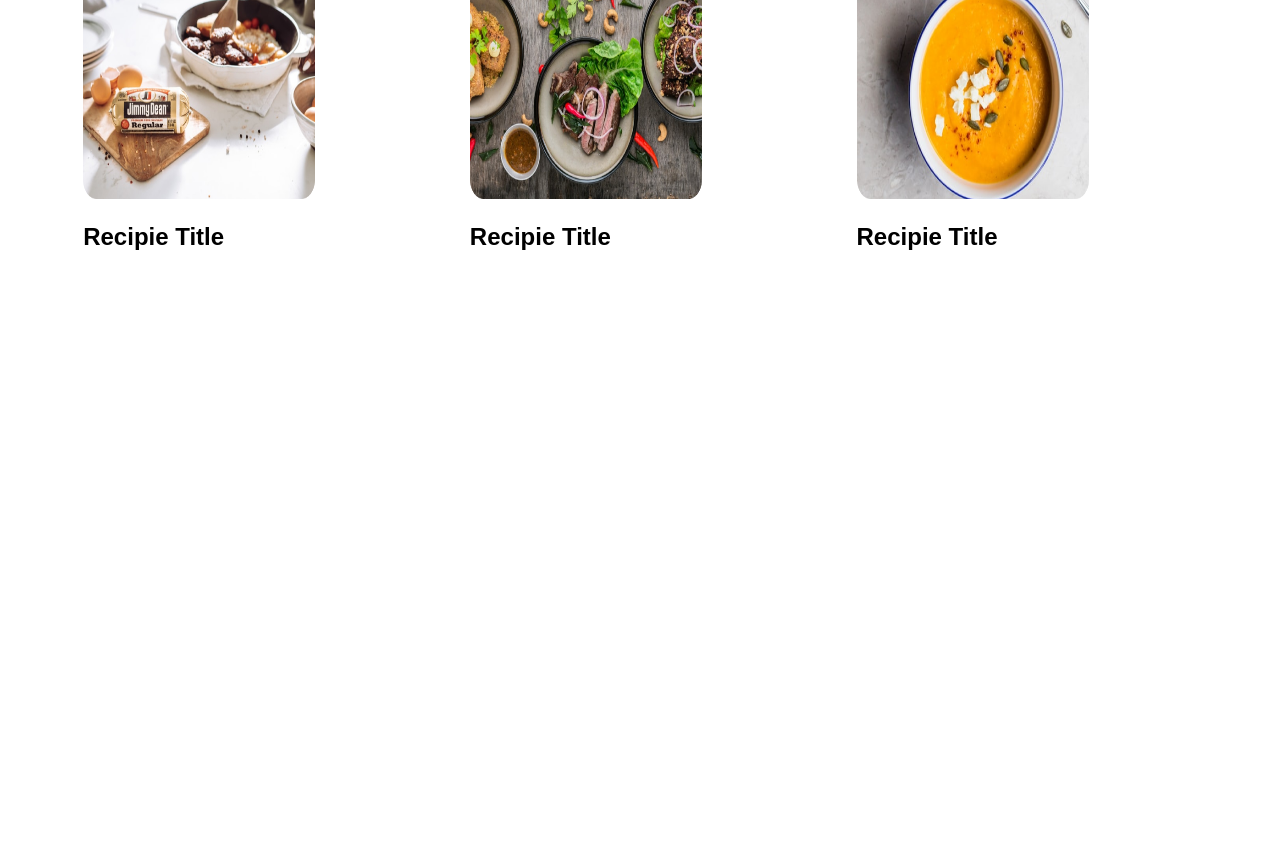
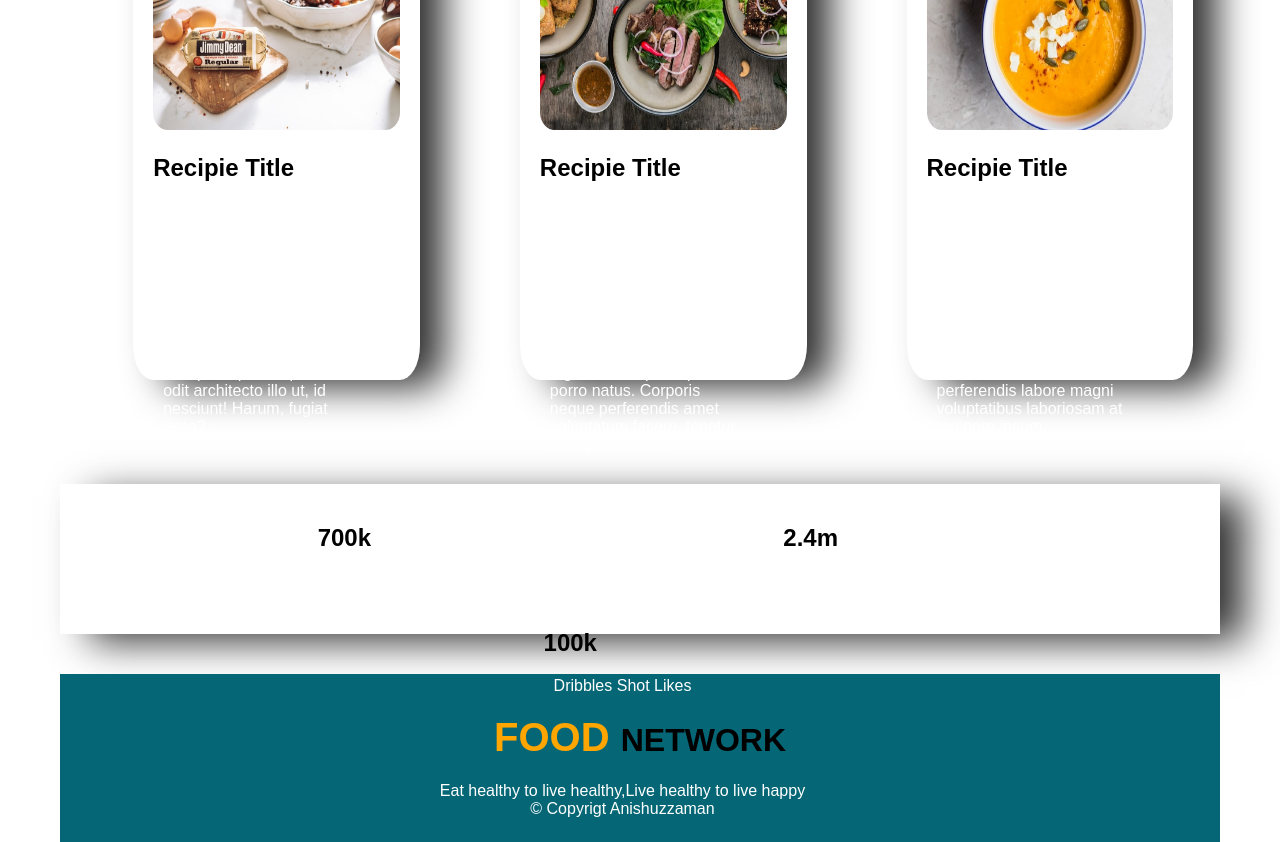
Before and after one commit to Anisxaman/Assignment_food_network, a plain HTML site: page index.html in a window 1280 px wide. Shown: the part 1663-2505 px from the top of the page. Before the commit the page ends 2195 px from the top, so only its background shows below. Drawn offline with Linux system fonts and the light colour scheme.

Commit message:
version-4

```diff
--- a/index.html
+++ b/index.html
@@ -63,7 +63,8 @@
 
                 </header>
                 <p>
-
+                    Lorem ipsum, dolor sit amet consectetur adipisicing elit. Maxime, odio!
+                    Lorem ipsum dolor sit amet consectetur adipisicing elit. Minus ullam autem sunt tempore veritatis consequuntur, numquam dolor dolores excepturi quasi repellat odit architecto illo ut, id nesciunt! Harum, fugiat esse?
                 </p>
 
             </div>
@@ -75,7 +76,8 @@
 
                 </header>
                 <p>
-
+                    Lorem ipsum, dolor sit amet consectetur adipisicing elit. Exercitationem, cum?
+                    Lorem ipsum dolor sit amet consectetur adipisicing elit. Voluptates explicabo molestias, culpa laborum perferendis non fugiat vel tempore quia porro natus. Corporis neque perferendis amet voluptatum facere, tenetur ea reprehenderit.
                 </p>
 
             </div>
@@ -87,7 +89,8 @@
 
                 </header>
                 <p>
-
+                    Lorem, ipsum dolor sit amet consectetur adipisicing elit. Dolorem, placeat?
+                    Lorem ipsum dolor sit, amet consectetur adipisicing elit. Mollitia officiis possimus quod sequi vel aperiam amet corporis quas! Quas omnis molestias natus perferendis labore magni voluptatibus laboriosam at tempore ipsum.
                 </p>
 
             </div>
@@ -96,6 +99,49 @@
 
 
 
+        <section class="public-reach">
+            <div class="public-reach-items" style="margin:0 120px;padding: 20px;">
+                <h1>700k</h1>
+                <p>Youtube Subscription</p>
+            </div>
+            <div class="public-reach-items" style="margin:0 120px;">
+                <h1>2.4m</h1>
+                <p>Instagram Followers</p>
+            </div>
+            <div class="public-reach-items" style="margin:0 120px;">
+                <h1>100k</h1>
+                <p>Dribbles Shot Likes</p>
+            </div>
+
+        </section>
+
+
+
+
+      <footer>
+
+        <div class="header-text">
+            <h1><span>FOOD </span> NETWORK</h1>
+            <p>Eat healthy to live healthy,Live healthy to live happy</p>
+            <p >&copy; Copyrigt Anishuzzaman</p>
+
+        </div>
+
+
+
+
+          <div class="social-link">
+            <a href="#"><i class="fab fa-2x fa-facebook"></i></a>
+            <a href="#"><i class="fab fa-2x fa-youtube"></i></a>
+            <a href="#"><i class="fab fa-2x fa-instagram"></i></a>
+            <a href="#"><i class="fab fa-2x fa-twitter"></i></a>
+
+
+
+          </div>
+      </footer>
+
+
     </div>
 
 </body>
--- a/style.css
+++ b/style.css
@@ -17,15 +17,17 @@
         height: 500px;
         padding-bottom: 150px;
     }
-
-
-    .half-width{
-        width:40%;
-
-        margin-left: 49px;
-        padding-left: 2%;
+    p{
+        color: dimgray;
+        padding-right: 35px;
+        margin-bottom: 55px;
+        margin-top: 35px;
 
     }
+  h1 span{
+      font-size:40px;
+  }
+
 
 
 
@@ -38,16 +40,14 @@
         padding: 2%;
     }
 
-    p{
-        color: dimgray;
-        padding-right: 35px;
-        margin-bottom: 55px;
-        margin-top: 35px;
+    .half-width{
+        width:40%;
+
+        margin-left: 49px;
+        padding-left: 2%;
 
     }
-  h1 span{
-      font-size:40px;
-  }
+
 
     .anchor-button{
         text-decoration: none;
@@ -58,7 +58,7 @@
         font-weight: 700;
     }
 
-
+    /* ---------------------about_me_section starts --------------------------------*/
 
     .about_me_section{
         display: flex;
@@ -80,20 +80,110 @@
         margin: 0 20rem;
     }
 
+    /* ----------------------------------about_me_section starts -------------------------*/
 
+
+    /* -----------------------------------------------cards design starts --------------------------*/
 
     .cards{
         display: flex;
         padding: 2%;
         width: 100%;
+        box-shadow: 2px 4x 7px white;
     }
 
     .card-item{
         width: 45%;
+        padding: 20px;
+        box-shadow: 27px 10px 38px -3px rgb(0 0 0 / 81%);
+        margin: 0 50px;
+        border-radius: 7%;
 
     }
 
+
+
+
     .card-item img{
-        width: 60%;
+        width: 100%;
         height: 50%;
     }
+
+        /* -----------------------------------------------cards design ends --------------------------*/
+
+
+
+    /*------------------------------------- public-reach start---------------------- */
+
+    .public-reach{
+        display: flex;
+        width: 100%;
+        height: 0rem;
+
+         flex-wrap: wrap;
+         align-items: center;
+         justify-content: center;
+         box-shadow: 27px 10px 38px -3px rgb(0 0 0 / 81%);
+         margin-top: 80px;
+
+
+
+
+
+    }
+
+
+    public-reach-items{
+
+
+        width: 45%;
+        padding: 20px;
+        box-shadow:1px -1px 38px 14px rgb(0 0 0 / 81%);
+        margin: 0 50px;
+        border-radius: 7%;
+        align-items: center;
+    }
+
+    public-reach-items h1{
+        font-weight: bolder;
+    }
+
+
+    /*------------------------------------- public-reach end---------------------- */
+
+
+
+
+/* ---------------------------------footer start -------------------------*/
+
+    footer{
+        padding: 1% 10%;
+        background: #056676;
+        text-align: center;
+        margin-top: 40px;
+    }
+
+
+    footer a,p{
+        color: white;
+        margin: 0 10px;
+    }
+
+    footer a:hover{
+        color: black;
+    }
+
+    .social-link{
+        text-align: center;
+        display: block
+        margin: 0 20px;
+    }
+
+
+    .header-text{
+        margin: 30px 0;
+    }
+
+
+
+    /* --------------------footer end------------------------------------------------------------ */
```
